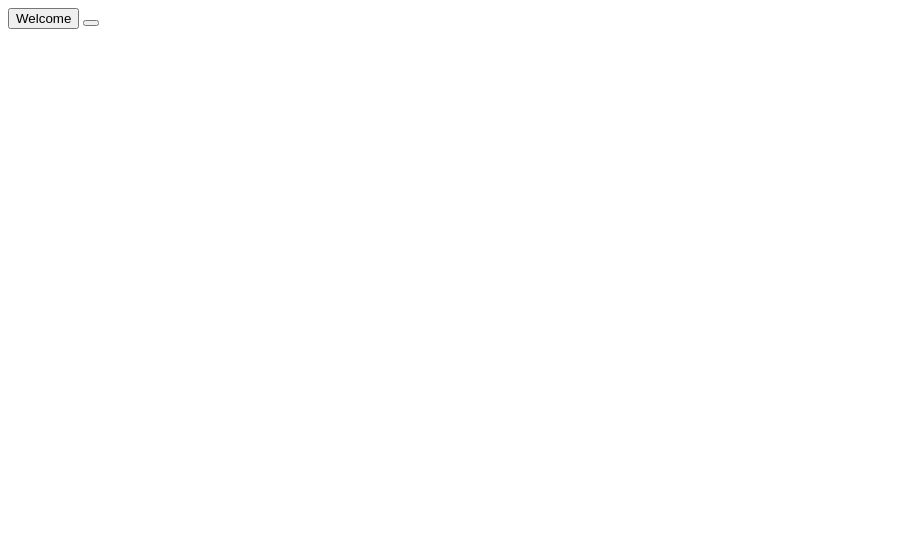
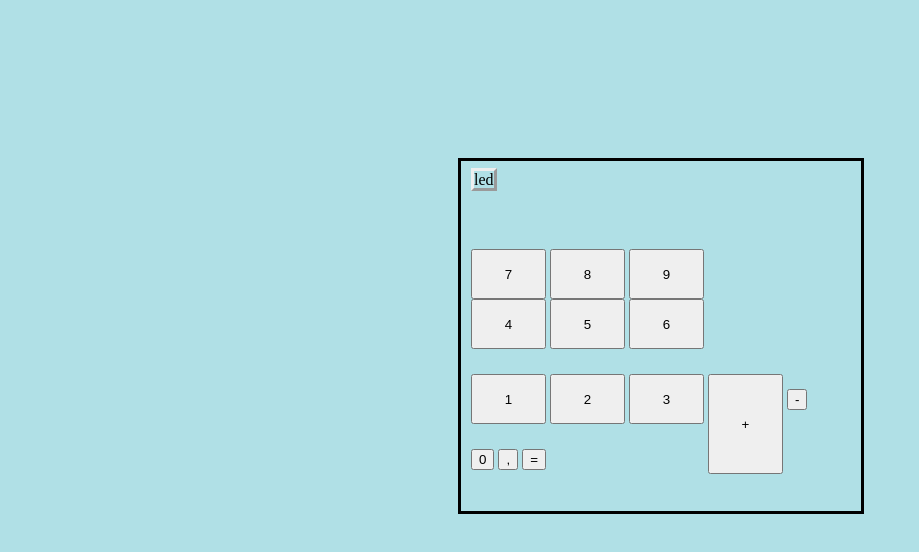
Before and after one commit to MoaazGaballah/Calculator, a website: page public_html/index.html in a window 1280 px wide. Shown: the whole page, without its empty margins (0-919 px from the left). Drawn offline with Linux system fonts and the light colour scheme.

Commit message:
Borders
Made some border and potting some elements

```diff
--- a/nbproject/private/private.xml
+++ b/nbproject/private/private.xml
@@ -4,6 +4,8 @@
     <open-files xmlns="http://www.netbeans.org/ns/projectui-open-files/2">
         <group>
             <file>file:/D:/Net%20Beans/JavaScript/calculator/public_html/index.html</file>
+            <file>file:/D:/Net%20Beans/JavaScript/calculator/public_html/styles.css</file>
+            <file>file:/D:/Net%20Beans/JavaScript/calculator/public_html/funcs.js</file>
         </group>
     </open-files>
 </project-private>
--- a/public_html/index.html
+++ b/public_html/index.html
@@ -9,24 +9,46 @@ and open the template in the editor.
         <title>This Is My JavaScript Website</title>
         <meta charset="UTF-8">
         <meta name="viewport" content="width=device-width, initial-scale=1.0">
-        <style>
-            .mov{
-                background-color: #0000FF;
-                font-size: 30px;
-                color: #FF7777;
-            }
-            .out{
-                background-color: #FF0000;
-                font-size: 12px;
-                color: #2222FF;
-            }
-        </style>
+        <link rel="stylesheet" href="styles.css">
     </head>
     <body>
-        <button id="target">Welcome</button>
-        <button id="block"></button>
+        <script src="funcs.js">
+        </script>
+        <div class="calculatorBorder">
+            <label class="led">led</label>
+            <div class="btns">
+                <button class="numbtn" id="7">7</button>
+                <button class="numbtn" id="8">8</button>
+                <button class="numbtn" id="9">9</button>
+                <br/>
+                <button class="numbtn" id="4">4</button>
+                <button class="numbtn" id="5">5</button>
+                <button class="numbtn" id="6">6</button>
+                <br/>
+                <button class="numbtn" id="1">1</button>
+                <button class="numbtn" id="2">2</button>
+                <button class="numbtn" id="3">3</button>
+
+                <button id="plusSympol">+</button>
+                <button id="minusSympol">-</button>
+                <br/>
+                <button id="0">0</button>
+                <button id=",">,</button>
+                <button id="equlaSympol">=</button>
+            </div>
+
+        </div>
 
         <script type="text/javascript">
+
+
+            /*var node = document.getElementById('target');
+             var l = 0;
+             var the_i = setInterval(function (){
+             node.style.position = 'relative';
+             node.style.left = l + 'px';
+             l = l + 5;
+             },100);*/
             /*var node = document.getElementById('target');
              var bNode = document.getElementById('block');
 
@@ -54,12 +76,12 @@ and open the template in the editor.
              bNode.style.height = h + 'px';
              }
 
-                   if(s == false && (bNode.clientHeight <= 200 ))
+             if(s == false && (bNode.clientHeight >= 200 ))
              {
              clearInterval(the_i);
              s = true;
              }
-                   else if(s == true && (bNode.clientHeight >= 2 ))
+             else if(s == true && (bNode.clientHeight <= 2 ))
              {
              clearInterval(the_i);
              s = false;
--- /dev/null
+++ b/public_html/styles.css
@@ -0,0 +1,39 @@
+body {
+  background-color: powderblue;
+}
+.calculatorBorder{
+    border-style: solid;
+    position: relative;
+    left: 450px;
+    top: 150px;
+    width: 400px;
+    height: 350px;
+}
+
+.led{
+    border-style: outset;
+    position: relative;
+    left: 10px;
+    top: 10px;
+    width: 375px;
+    height: 50px;
+}
+
+.btns{
+    position: relative;
+    top: 70px;
+    left: 10px;
+    height: 250px;
+}
+
+.numbtn{
+    width: 75px;
+    height: 50px;
+}
+
+#plusSympol{
+    position: relative;
+    top: 25px;
+    width: 75px;
+    height: 100px;
+}
```
Also changed, not shown: graphic.jpg (added), public_html/funcs.js (added). Lines whose indentation alone changed are shown as unchanged.
